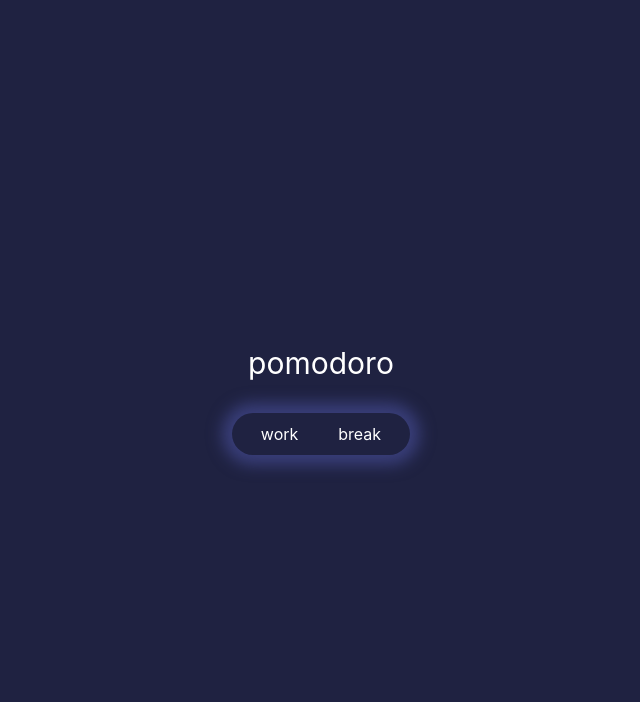
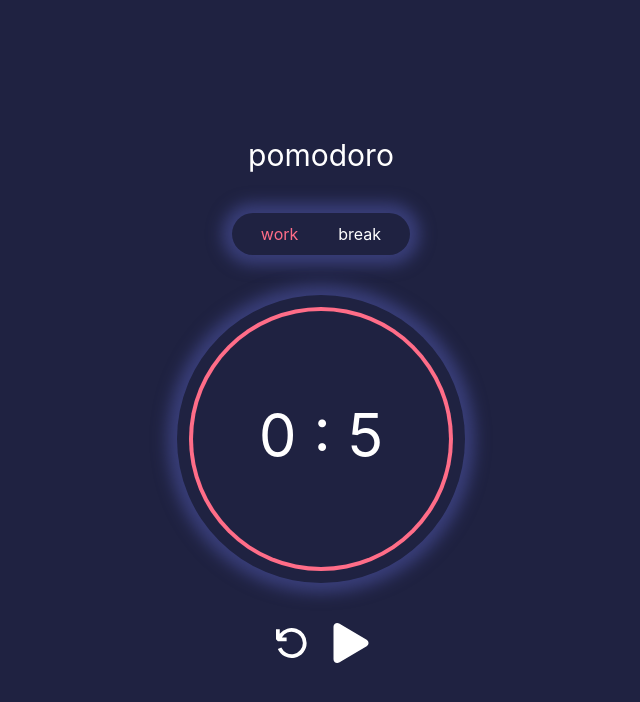
Before and after one commit to ngoaaro1/pomodoro-app, a React (Create React App) app: page / in a window 1280 px wide. Shown: the top 702 px of the page, without its empty margins (319-959 px from the left). Built offline with nearby package versions, Linux system fonts and the light colour scheme.

Commit message:
Completed pomodoro basic functionalities

```diff
--- a/package.json
+++ b/package.json
@@ -8,6 +8,7 @@
     "@testing-library/user-event": "^13.5.0",
     "react": "^18.2.0",
     "react-dom": "^18.2.0",
+    "react-icons": "^4.12.0",
     "react-scripts": "^5.0.1",
     "web-vitals": "^2.1.4"
   },
--- a/src/App.js
+++ b/src/App.js
@@ -1,8 +1,12 @@
 import logo from './logo.svg';
 import './App.css';
 import Display from './components/Display';
+import TimerContainer from './components/TimerContainer';
+import useCountdown from './components/Timer';
+import PauseRestart from './components/PauseRestart';
 
 function App() {
+  const { workMinutes, workSeconds, breakMinutes, breakSeconds, paused, isWorking, restart, pause } = useCountdown();
   return (
     <div className="
       h-screen
@@ -10,10 +14,12 @@ function App() {
       items-center
       justify-center
       flex-col
-      gap-y-8
+      gap-y-10
       ">
       <h className="text-3xl">pomodoro</h>
-      <Display switch={false}/>
+      <Display wMins={workMinutes} wSecs={workSeconds} bMins={breakMinutes} bSecs={breakSeconds}/>
+      <TimerContainer isWorking={isWorking} wMins={workMinutes} wSecs={workSeconds} bMins={breakMinutes} bSecs={breakSeconds}/>
+      <PauseRestart restart={restart} pause={pause} paused={paused}/>
     </div>
   );
 }
--- a/src/components/Display.js
+++ b/src/components/Display.js
@@ -14,10 +14,17 @@ function Display(props) {
             shadow-[0px_0px_15px_10px_#393e79]
         ">
             <div className=
-                {props.switch ? 'text-[#FF6D88] duration-1000 transition' :
-                'text-white'}>work</div>
-            <div>break</div>
+            {props.wMins === 0 && props.wSecs === 0 ? 'text-white duration-1000 transition':
+            'text-[#FF6D88] duration-1000 transition'}>
+
+                work</div>
+            <div className=
+            {props.bMins === 0 && props.bSecs === 0 ? 'text-white duration-1000 transition':
+            'text-[#FF6D88] duration-1000 transition'}>
+                break
+            </div>
         </div>
+
     );
 }
 
--- /dev/null
+++ b/src/components/PauseRestart.js
@@ -0,0 +1,25 @@
+import { VscDebugRestart } from "react-icons/vsc";
+import { FaPlay, FaPause} from "react-icons/fa";
+
+function PauseRestart(props) {
+    const playButton =
+        <button onClick={props.pause} className="hover:scale-110 duration-200 transition">
+            <FaPlay size={40}/>
+        </button>
+    const pauseButton =
+        <button onClick={props.pause} className="hover:scale-110 duration-200 transition">
+            <FaPause size={40}/>
+        </button>
+
+    return (
+        <div className="flex gap-x-5">
+            <button onClick={props.restart} className="hover:scale-110 duration-200 transition">
+                <VscDebugRestart size={40}/>
+            </button>
+            {props.paused ? playButton : pauseButton}
+        </div>
+
+    )
+}
+
+export default PauseRestart;
--- /dev/null
+++ b/src/components/Timer.js
@@ -0,0 +1,87 @@
+import { useEffect, useState } from 'react';
+
+function useCountdown() {
+    const [workSeconds, setWorkSeconds] = useState(5);
+    const [workMinutes, setWorkMinutes] = useState(0);
+    const [breakSeconds, setBreakSeconds] = useState(0);
+    const [breakMinutes, setBreakMinutes] = useState(0);
+    const [isWorking, setIsWorking] = useState(true);
+    const [paused, setPaused] = useState(true);
+
+    let timer;
+
+    useEffect(() => {
+        timer = setInterval(() => {
+        if (!paused)
+        {
+            if (isWorking)
+            {
+                if (workMinutes === 0 && workSeconds === 1)
+                {
+                    setIsWorking(false);
+                    setWorkMinutes(0);
+                    setWorkSeconds(0);
+                    setBreakMinutes(5);
+                    setBreakSeconds(0);
+                }
+                else
+                {
+                    if (workSeconds === 0)
+                    {
+                        setWorkMinutes(workMinutes - 1);
+                        setWorkSeconds(59);
+                    }
+                    else
+                    {
+                        setWorkSeconds(workSeconds - 1);
+                    }
+                }
+            }
+            else
+            {
+                if (breakMinutes === 0 && breakSeconds === 1)
+                {
+                    setIsWorking(true);
+                    setBreakMinutes(0);
+                    setBreakSeconds(0);
+                    setWorkMinutes(0);
+                    setWorkSeconds(10);
+                }
+                else
+                {
+                    if (breakSeconds === 0)
+                    {
+                        setBreakMinutes(breakMinutes - 1);
+                        setBreakSeconds(59);
+                    }
+                    else
+                    {
+                        setBreakSeconds(breakSeconds - 1);
+                    }
+                }
+            }
+        }
+        },1000);
+
+        return () => clearInterval(timer);
+
+    },[workMinutes, workSeconds, breakMinutes, breakSeconds, isWorking, paused]);
+
+    const restart = () => {
+        setWorkMinutes(25);
+        setWorkSeconds(0);
+        setBreakMinutes(0);
+        setBreakSeconds(0);
+        setIsWorking(true);
+        setPaused(true);
+    };
+    const pause = () => {
+        setPaused((prevPaused) => !prevPaused);
+    };
+
+
+    return { workMinutes, workSeconds, breakMinutes, breakSeconds, paused, isWorking, restart, pause};
+
+}
+
+export default useCountdown;
--- /dev/null
+++ b/src/components/TimerContainer.js
@@ -0,0 +1,32 @@
+
+
+function TimerContainer(props) {
+    return (
+        <div className="
+            w-72
+            h-72
+            rounded-full
+            inline-flex
+            items-center
+            justify-center
+            shadow-[0px_0px_15px_10px_#393e79]
+            text-6xl
+        ">
+            <div className="
+                w-64
+                h-64
+                rounded-full
+                inline-flex
+                items-center
+                justify-center
+                ring-[#FF6D88]
+                ring-4
+                pb-2
+            ">
+                {props.isWorking ? props.wMins:props.bMins} : {props.isWorking ? props.wSecs:props.bSecs}
+            </div>
+        </div>
+    )
+}
+
+export default TimerContainer;
```
Also changed, not shown: 1 other file (tests, documents, lock files or other folders).
